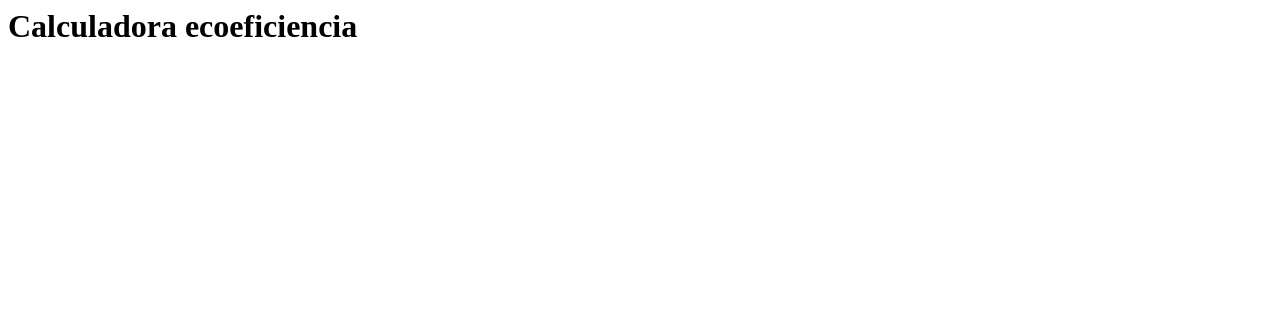
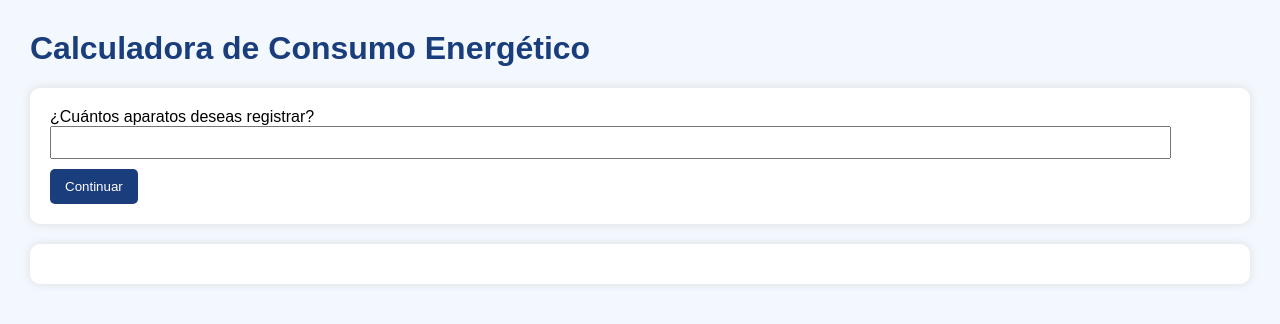
Before and after one commit to pierosg7/Calculadora-eficiencia, a plain HTML site: page index.html in a window 1280 px wide. Drawn offline with Linux system fonts and the light colour scheme.

Commit message:
index.html

```diff
--- a/index.html
+++ b/index.html
@@ -1 +1,96 @@
-<h1>Calculadora ecoeficiencia</h1>
+
+<html lang="es">
+<head>
+<meta charset="UTF-8">
+<title>Calculadora de Consumo Energético</title>
+<style>
+    body {
+        font-family: Arial;
+        margin: 30px;
+        background: #f3f8ff;
+    }
+    h1 {
+        color: #1a3d7c;
+    }
+    .box {
+        background: white;
+        padding: 20px;
+        margin-bottom: 20px;
+        border-radius: 10px;
+        box-shadow: 0 0 10px #ddd;
+    }
+    input {
+        padding: 7px;
+        width: 95%;
+        margin-bottom: 10px;
+    }
+    button {
+        padding: 10px 15px;
+        background: #1a3d7c;
+        color: white;
+        border: none;
+        border-radius: 5px;
+        cursor: pointer;
+    }
+</style>
+</head>
+<body>
+
+<h1>Calculadora de Consumo Energético</h1>
+
+<div class="box">
+    <label>¿Cuántos aparatos deseas registrar?</label>
+    <input type="number" id="cantidad" min="1">
+    <button onclick="crearCampos()">Continuar</button>
+</div>
+
+<div id="formulario"></div>
+
+<div id="resultados" class="box"></div>
+
+<script>
+function crearCampos() {
+    const n = document.getElementById("cantidad").value;
+    let html = `<h2>Registrar Aparatos</h2>`;
+
+    for (let i = 0; i < n; i++) {
+        html += `
+        <div class="box">
+            <h3>Aparato ${i+1}</h3>
+            <input placeholder="Nombre" id="nom${i}">
+            <input placeholder="Potencia (W)" type="number" id="pot${i}">
+            <input placeholder="Horas de uso" type="number" id="hor${i}">
+            <input placeholder="Días" type="number" id="dia${i}">
+        </div>`;
+    }
+
+    html += `<button onclick="calcular(${n})">Calcular</button>`;
+    document.getElementById("formulario").innerHTML = html;
+}
+
+function calcular(n) {
+    let resultados = "";
+    let total = 0;
+
+    for (let i = 0; i < n; i++) {
+
+        let nombre = document.getElementById(`nom${i}`).value;
+        let P = parseFloat(document.getElementById(`pot${i}`).value);
+        let H = parseFloat(document.getElementById(`hor${i}`).value);
+        let D = parseFloat(document.getElementById(`dia${i}`).value);
+
+        let consumo = (P * H * D) / 1000;
+
+        resultados += `<p><strong>${nombre}</strong>: ${consumo.toFixed(2)} kWh en ${D} días.</p>`;
+        total += consumo;
+    }
+
+    resultados += `<h2>Consumo Total: ${total.toFixed(2)} kWh</h2>`;
+    resultados += `<p style="color:red;">Recuerda: reducir horas de uso ayuda a ahorrar energía y cuidar el planeta.</p>`;
+
+    document.getElementById("resultados").innerHTML = resultados;
+}
+</script>
+
+</body>
+</html>
```
